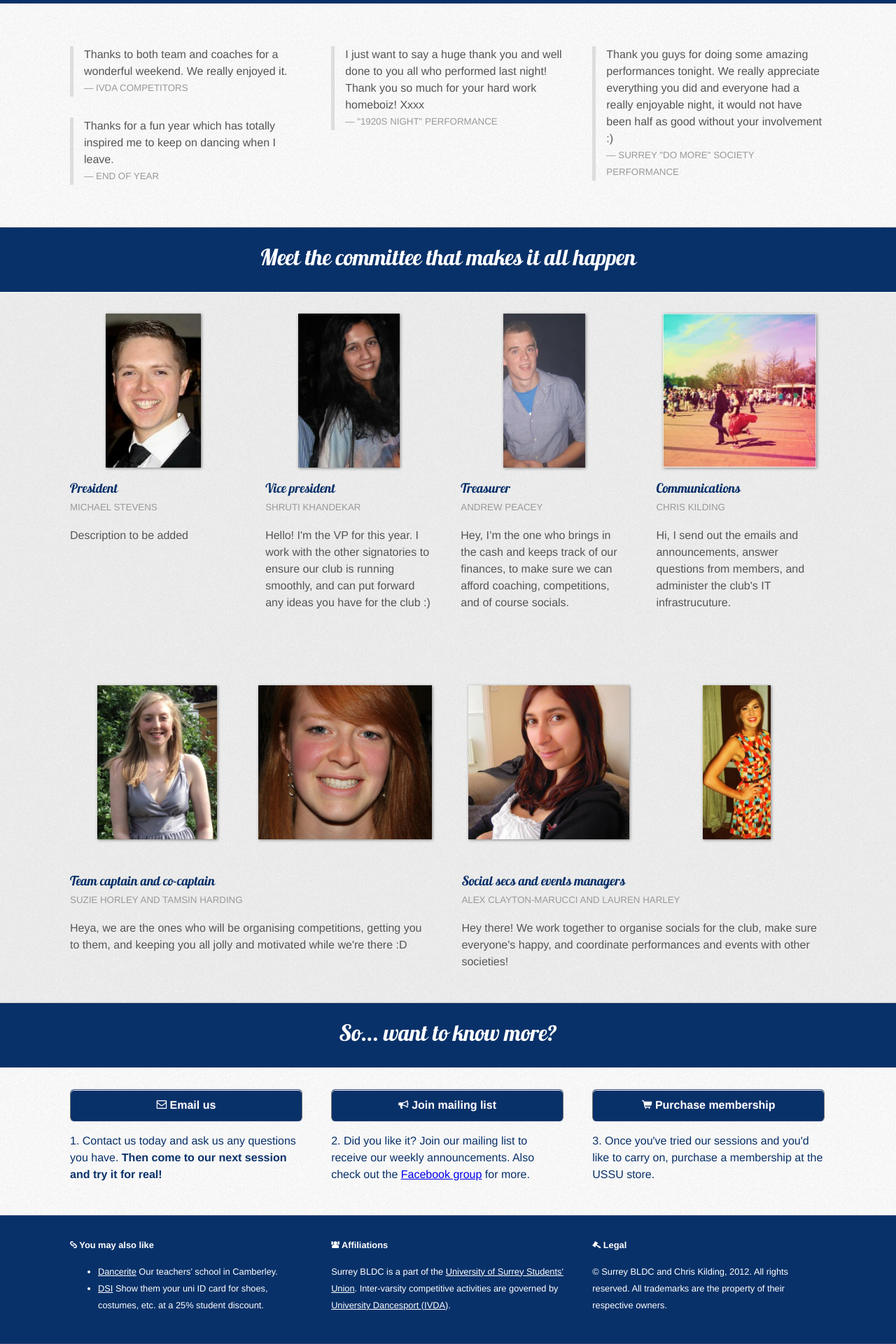
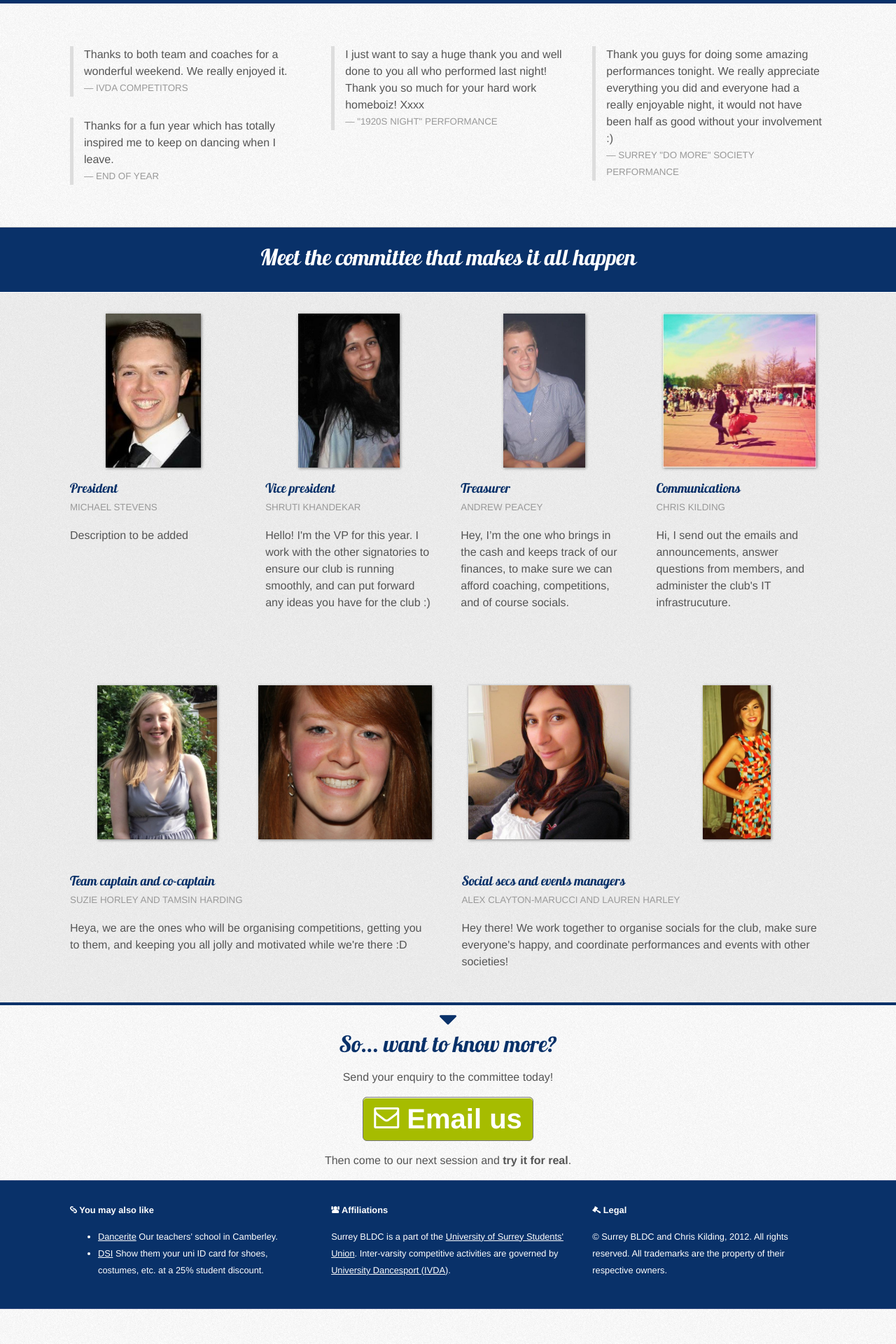
Before and after one commit to surreybldc/surreybldc.github.com, a Jekyll site: the page built from index.html, in a window 1280 px wide. Shown: the part 4361-6281 px from the top of the page at 70% size. Built offline with Jekyll 4.4.1, drawn with Linux system fonts in a browser that asks for light colours; after the commit the page ends 6231 px from its top, so only the background shows below that.

Commit message:
Simplify call to action

```diff
--- a/css/styles.css
+++ b/css/styles.css
@@ -88,14 +88,12 @@ footer.site {
   margin-right: auto;
   margin-bottom: 20px;
 }
-.spiel section {
-  background-repeat: repeat-x;
-  background-attachment: scroll;
-}
-.spiel section h2 {
+section h2 {
   font-size: 2em;
   line-height: 1em;
   text-align: center;
+}
+.spiel section h2 {
   border-bottom: 1px solid white;
   border-top: 1px solid #c6c6c6;
   background-color: #093169;
@@ -234,6 +232,22 @@ blockquote small {
   font-size: 2.5em;
   line-height: 1em;
 }
+.btn-primary {
+  background-color: #a6bc00;
+  color: white !important;
+}
+.calltoaction a {
+  display: inline-block;
+}
+.calltoaction .actionicon {
+  margin-left: auto;
+  margin-right: auto;
+  display: block;
+  border-top: 4px solid #093169;
+}
+.calltoaction * {
+  text-align: center;
+}
 
 /* ============================= */
 /* ! Layout for mobile version   */
--- a/index.html
+++ b/index.html
@@ -316,25 +316,13 @@ layout: default
       </div>
     </div>
   </section>
-  <section class="attention">
-    <h2>So... want to know more?</h2>
-    <div class="row">
-      <div class="fourcol">
-        <a class="btn invert" href="mailto:ussu.ballroom@surrey.ac.uk"><i class="icon-envelope"></i> Email us</a>
-        <p>1. Contact us today and ask us any questions you have. <strong>Then come to our next session and try it for real!</strong></p>
-      </div>
-      <div class="fourcol">
-        <a class="btn invert" href="http://eepurl.com/gOKcn"><i class="icon-bullhorn"></i> Join mailing list</a>
-        <p>
-          2. Did you like it? Join our mailing list to receive our weekly announcements. Also check out the <a href="https://www.facebook.com/groups/176881515701274/">Facebook group</a> for more.
-        </p>
-      </div>
-      <div class="fourcol last">
-        <a class="btn invert" href="http://www.ussu.co.uk/ClubsSocieties/Sport/ballroomlatin"><i class="icon-shopping-cart"></i> Purchase membership</a>
-        <p>
-          3. Once you've tried our sessions and you'd like to carry on, purchase a membership at the USSU store.
-        </p>
-      </div>
-    </div>
-  </section>
 </div>
+<section class="calltoaction">
+  <i class="icon-caret-down actionicon attention massive"></i>
+  <h2>So... want to know more?</h2>
+  <div class="row">
+    <p>Send your enquiry to the committee today!</p>
+    <a class="btn btn-primary massive" href="mailto:ussu.ballroom@surrey.ac.uk"><i class="icon-envelope"></i> Email us</a>
+    <p>Then come to our next session and <strong>try it for real</strong>.</p>
+  </div>
+</section>
```
Also changed, not shown: 2 other files.
